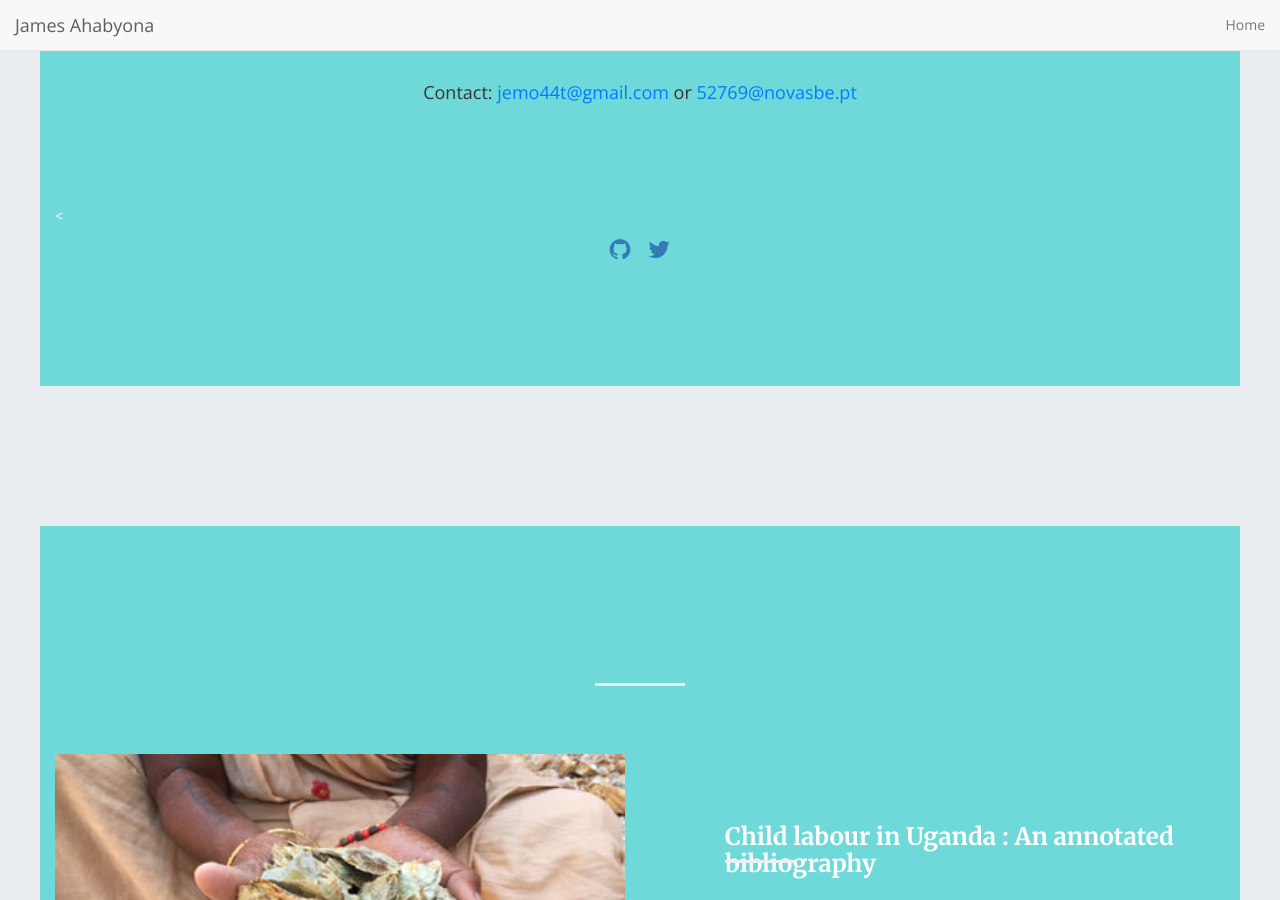
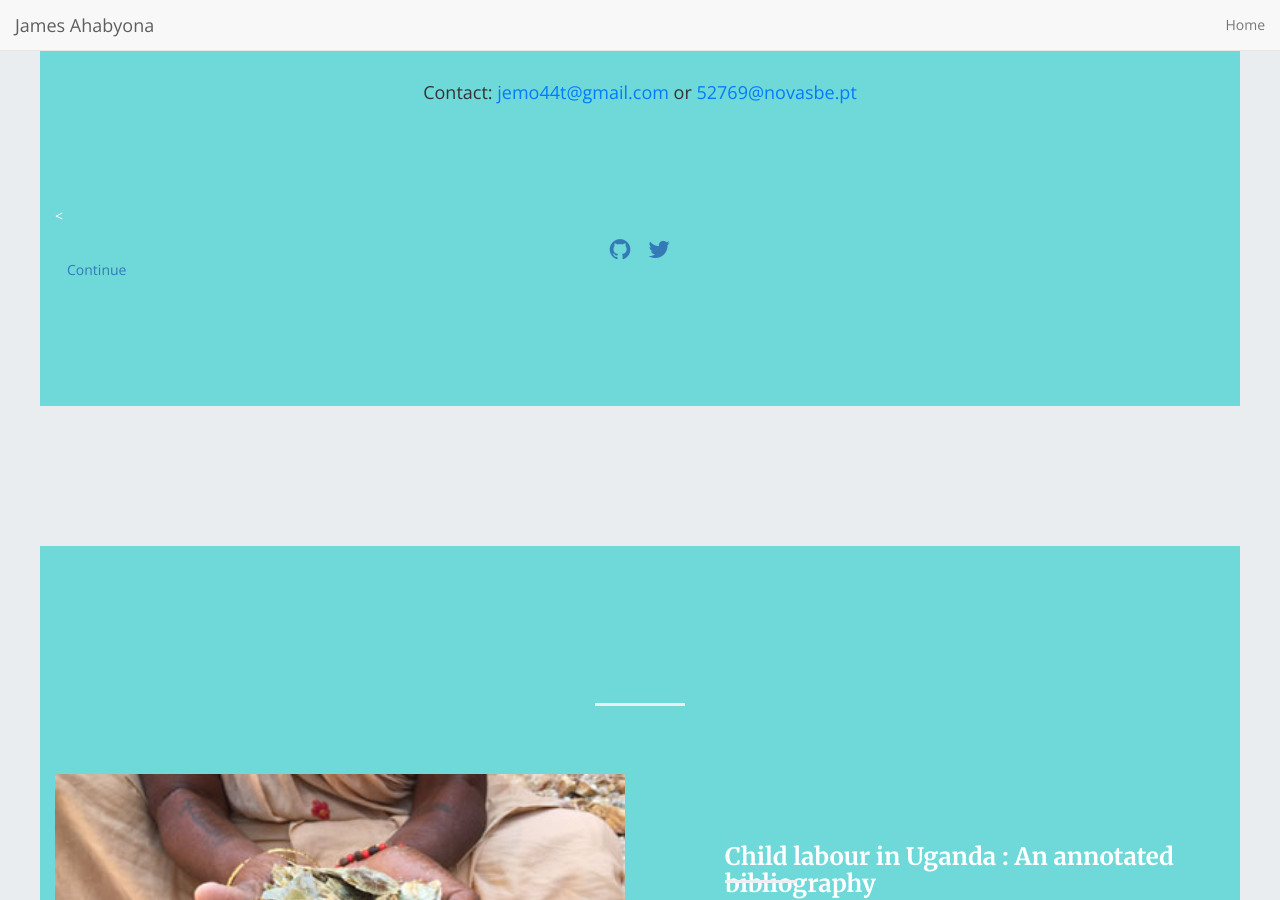
Before and after one commit to mariaelenaguer/mariaelenaguer.github.io, a Jekyll site: the page built from index.html, in a window 1280 px wide and 900 px high, scrolled down 655 px. Built offline with Jekyll 4.4.1, drawn with Linux system fonts in a browser that asks for light colours; nearby versions of some CDN libraries; the list of posts is cut into pages by our own code.

Commit message:
Update home-hero.html

```diff
--- a/_includes/home-hero.html
+++ b/_includes/home-hero.html
@@ -102,6 +102,13 @@
     <a href="https://twitter.com/{{ site.twitter_username }}"><i class="fa fa-twitter fa-lg"></i></a>
     {% endif %}
 </div>
+      <div class="scroll-button">
+  <a href="#header" class="button">
+    <i class="fas fa-arrow-down"></i>
+    Continue
+  </a>
+</div>
+
 {% endif %}
 </div>
 </div>
```
